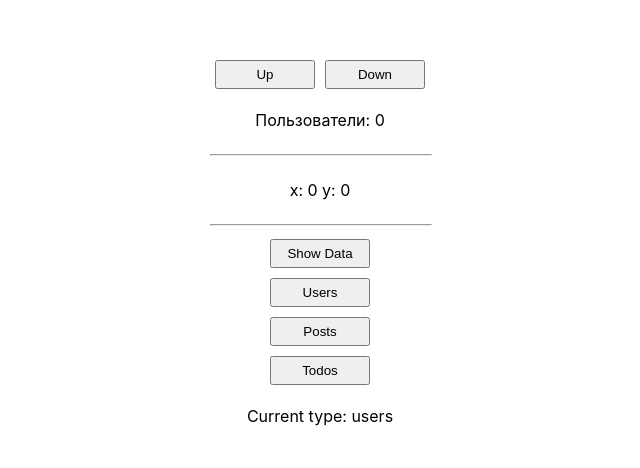
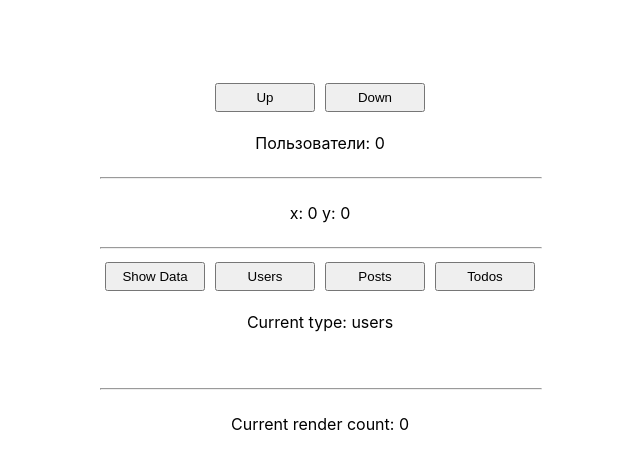
Before and after one commit to i386net/hook-test, a React (Create React App) app: page / in a window 1280 px wide. Shown: the part 136-604 px from the top of the page, without its empty margins (320-960 px from the left). Built offline with nearby package versions, Linux system fonts and the light colour scheme.

Commit message:
add useRef test

```diff
--- a/src/components/App.js
+++ b/src/components/App.js
@@ -1,4 +1,4 @@
-import React, {useState, useEffect} from 'react';
+import React, {useState, useEffect, useRef} from 'react';
 import './App.css';
 
 function App() {
@@ -9,7 +9,8 @@ function App() {
   const [position, setPosition] = useState({
     x: 0,
     y: 0,
-  })
+  });
+  const renderCounter = useRef(0);
 
   const increment = () => setCounter(counter + 1);
   const decrement = () => setCounter(counter -1 );
@@ -30,11 +31,14 @@ function App() {
 
   useEffect(() => {
     window.addEventListener('mousemove', mouseMoveHandler);
-
     return () => {
       window.removeEventListener('mousemove', mouseMoveHandler);
     }
   }, [position]);
+
+  useEffect(() => {
+    renderCounter.current++;
+  },);
 
   const dataList = data.slice(0, 10).map(d => <li key={d.id}>{JSON.stringify(d)}</li>)
 
@@ -48,14 +52,18 @@ function App() {
       <hr className="line"/>
       <p>x: {position.x} y: {position.y}</p>
       <hr className="line"/>
-      <button className="btn" onClick={visibilityHandler}>Show Data</button>
-      <button className="btn" onClick={() => setType('users')}>Users</button>
-      <button className="btn" onClick={() => setType('posts')}>Posts</button>
-      <button className="btn" onClick={() => setType('todos')}>Todos</button>
+      <div className="brn-container">
+        <button className="btn" onClick={visibilityHandler}>Show Data</button>
+        <button className="btn" onClick={() => setType('users')}>Users</button>
+        <button className="btn" onClick={() => setType('posts')}>Posts</button>
+        <button className="btn" onClick={() => setType('todos')}>Todos</button>
+      </div>
       <p>Current type: {type}</p>
       <ul className={visible? 'on': 'off'}>
         {dataList}
       </ul>
+      <hr className="line"/>
+      <p>Current render count: {renderCounter.current}</p>
     </div>
   );
 }
```
